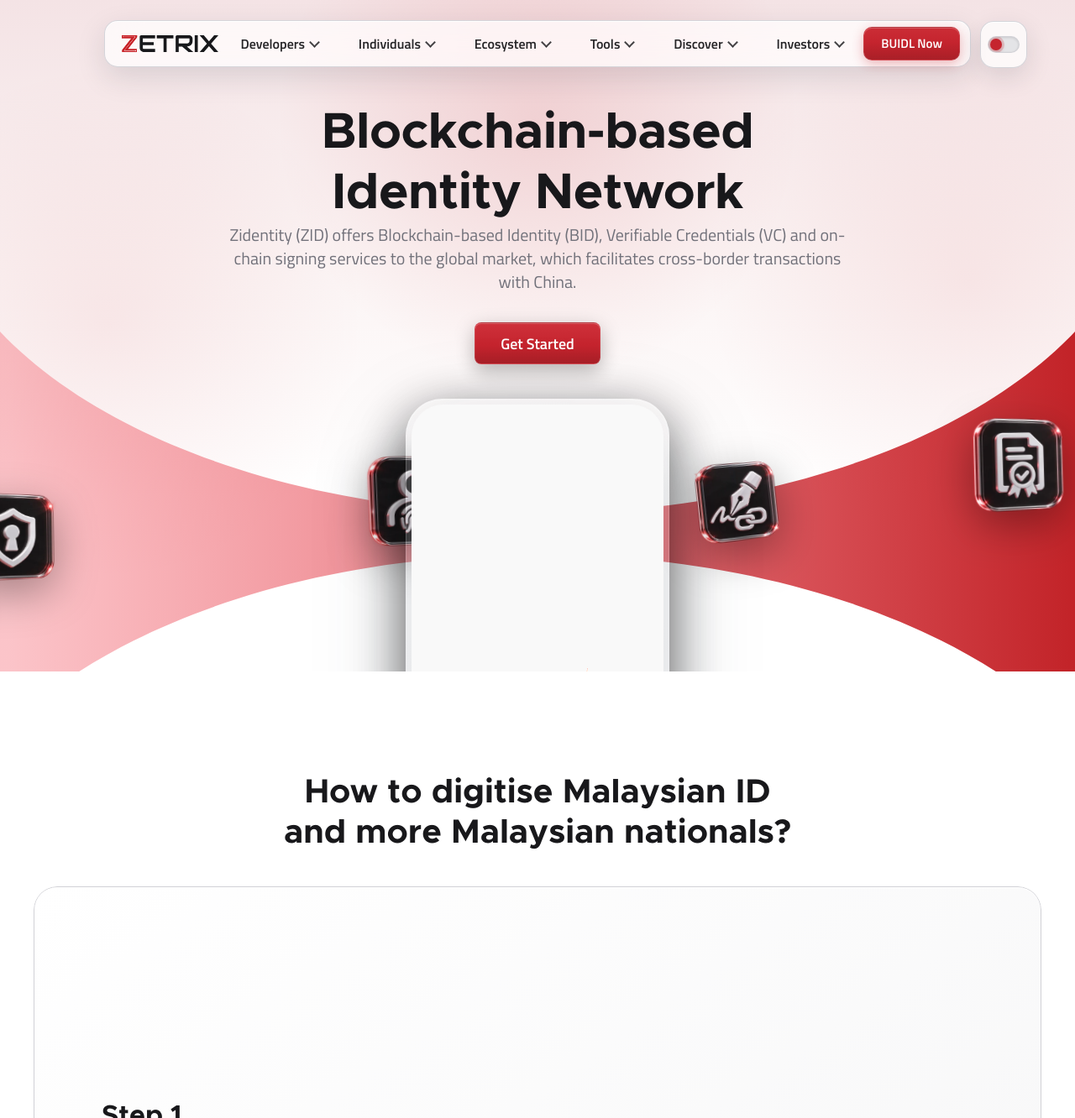
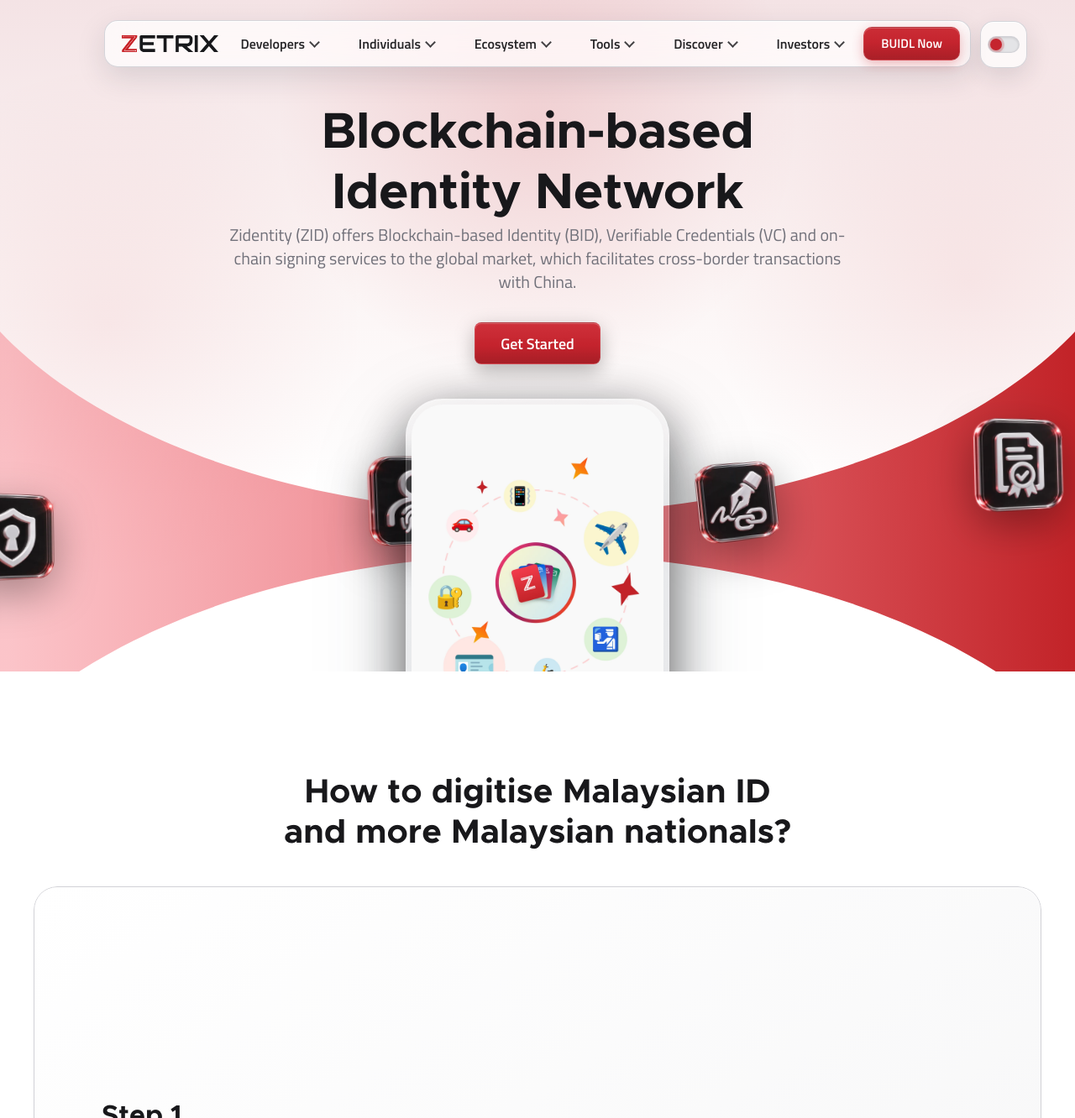
Before and after one commit to Mustaqim-96/zetrix-landing-site, a Next.js app in the folder nextjs/: page /zid in a window 1280 px wide. Shown: the top 1332 px of the page at 84% size. Built offline with nearby package versions, Linux system fonts and the light colour scheme.

Commit message:
fix(zid): preserve hero screenshot ratio

```diff
--- a/nextjs/src/app/zid/zid.css
+++ b/nextjs/src/app/zid/zid.css
@@ -48,7 +48,7 @@
     .hero .button{height:50px;min-height:50px;margin-top:34px;padding:0 30px;border-radius:8px;color:#fff;font-size:18px;line-height:27px}
     .hero-phone{position:relative;z-index:4;width:300px;margin-top:48px;margin-inline:auto;flex:0 0 auto;transform:none;filter:drop-shadow(0 30px 50px rgba(0,0,0,.58))}
     .hero-phone::before{content:"";position:absolute;inset:-7px;border:1px solid rgba(255,255,255,.18);border-radius:44px;background:linear-gradient(145deg,rgba(255,255,255,.16),rgba(255,255,255,.015));box-shadow:inset 0 1px 0 rgba(255,255,255,.2),0 20px 60px rgba(0,0,0,.6)}
-    .hero-phone img{position:relative;width:100%;border-radius:38px}
+    .hero-phone img{position:relative;width:100%;height:auto;border-radius:38px}
     .ribbon-icons{position:absolute;z-index:3;inset:0;overflow:hidden;pointer-events:none}
     .orbit-icon{position:absolute;top:0;left:-170px;width:var(--icon-size);aspect-ratio:1;border-radius:29px;filter:drop-shadow(0 16px 25px rgba(0,0,0,.34));animation:icon-stream var(--icon-speed) linear infinite;animation-delay:var(--icon-delay);will-change:transform}.orbit-icon img{position:absolute;inset:0;width:100%;height:100%;object-fit:contain;animation-duration:var(--icon-speed);animation-timing-function:linear;animation-iteration-count:infinite;animation-delay:var(--icon-delay);will-change:opacity}.icon-before{animation-name:icon-before-swap}.icon-after{opacity:0;animation-name:icon-after-swap}
     .hero.is-motion-paused .orbit-icon,.hero.is-motion-paused .orbit-icon img{animation-play-state:paused;will-change:auto}
```
Also changed, not shown: 1 other file (tests, documents, lock files or other folders).
